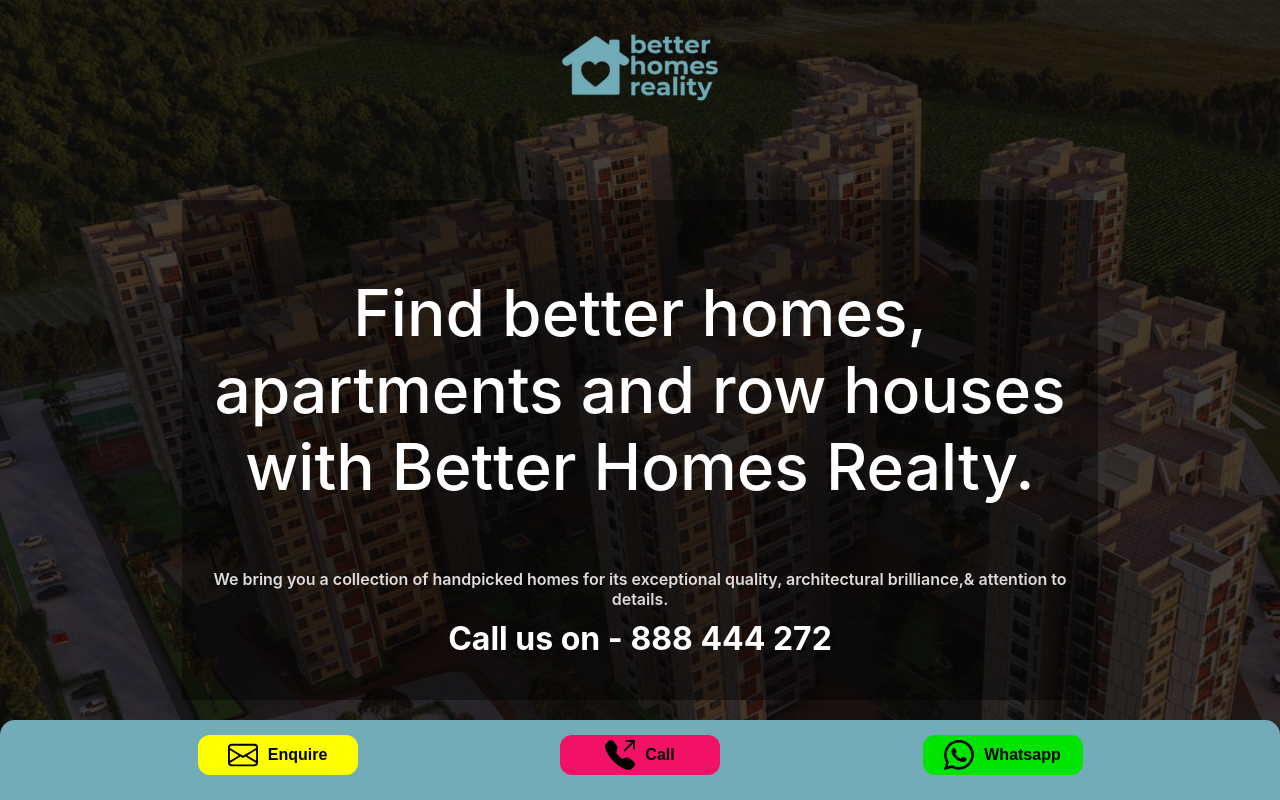
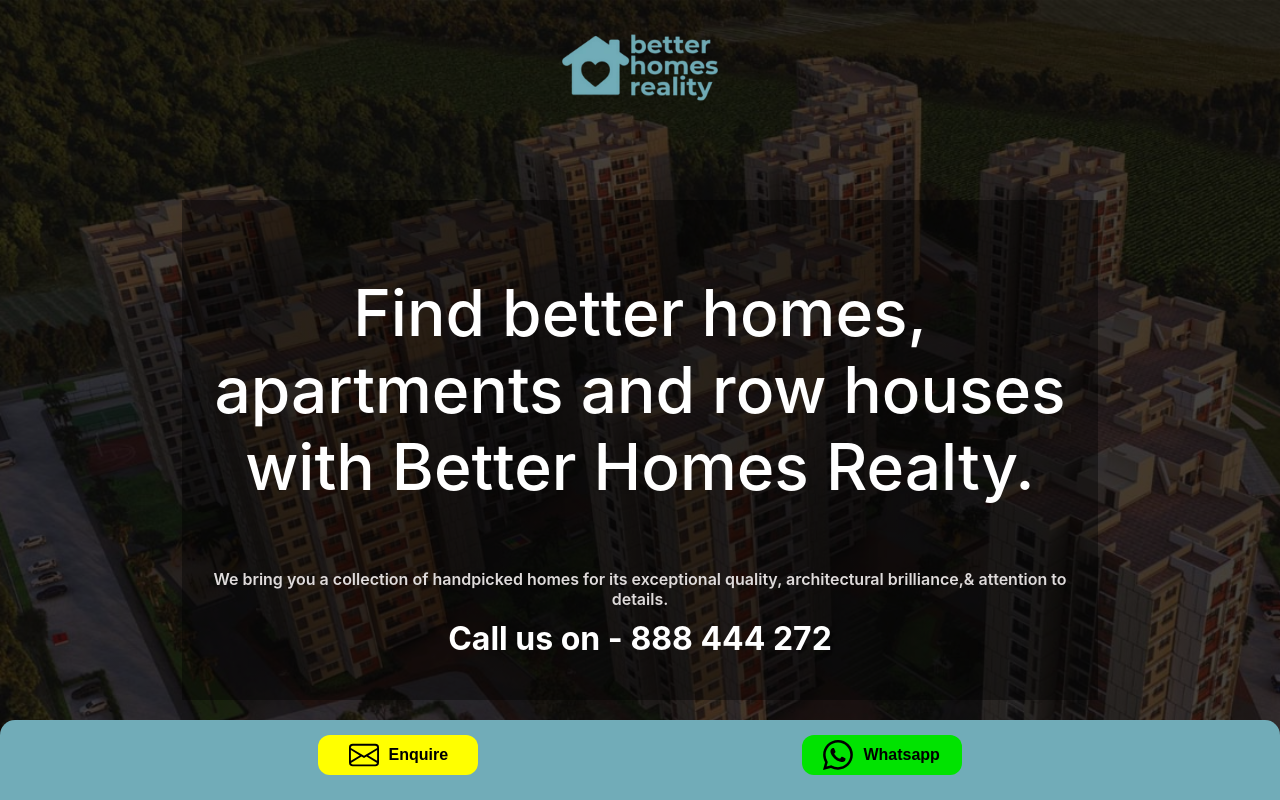
Before and after one commit to surajscmd/betterhomes, a React (Vite) app: page / in a window 1280 px wide. Shown: the top 800 px of the page. Built offline with nearby package versions, Linux system fonts and the light colour scheme.

Commit message:
call btn removed

```diff
--- a/src/elements/Footers.jsx
+++ b/src/elements/Footers.jsx
@@ -7,7 +7,8 @@
     <div className='footer-sec'>
          <div className='button-container'>
           <button className='btn-eta yellow'>  <img className='icon-eta' src={mail} alt="mail"/> Enquire</button>
-          <button className='btn-eta blue'>  <img className='icon-eta' src={call} alt="mail"/> Call</button>
+
+
           <button className='btn-eta green'>  <img className='icon-eta' src={whatsapp} alt="mail"/> Whatsapp</button>
          </div>
     </div>
```
